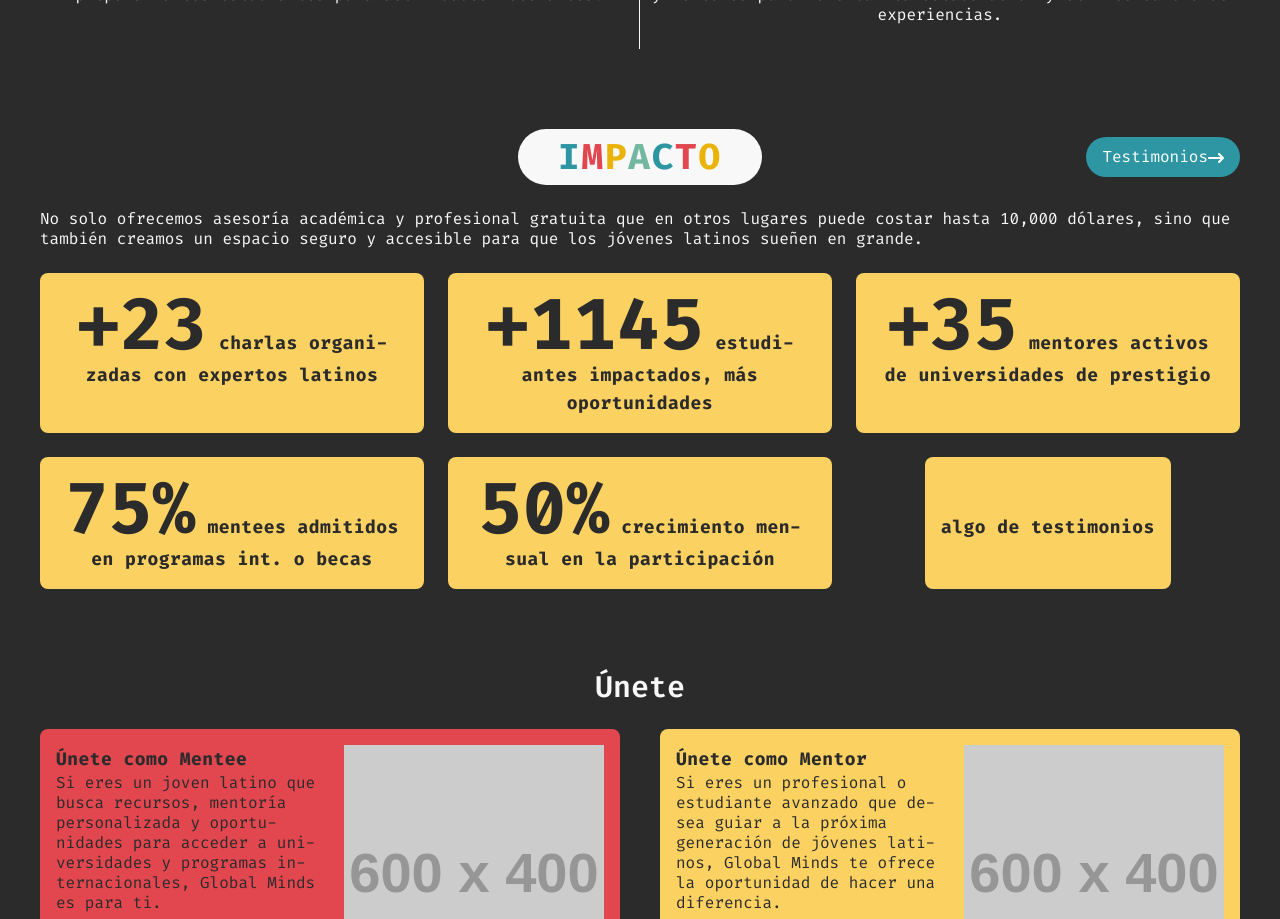
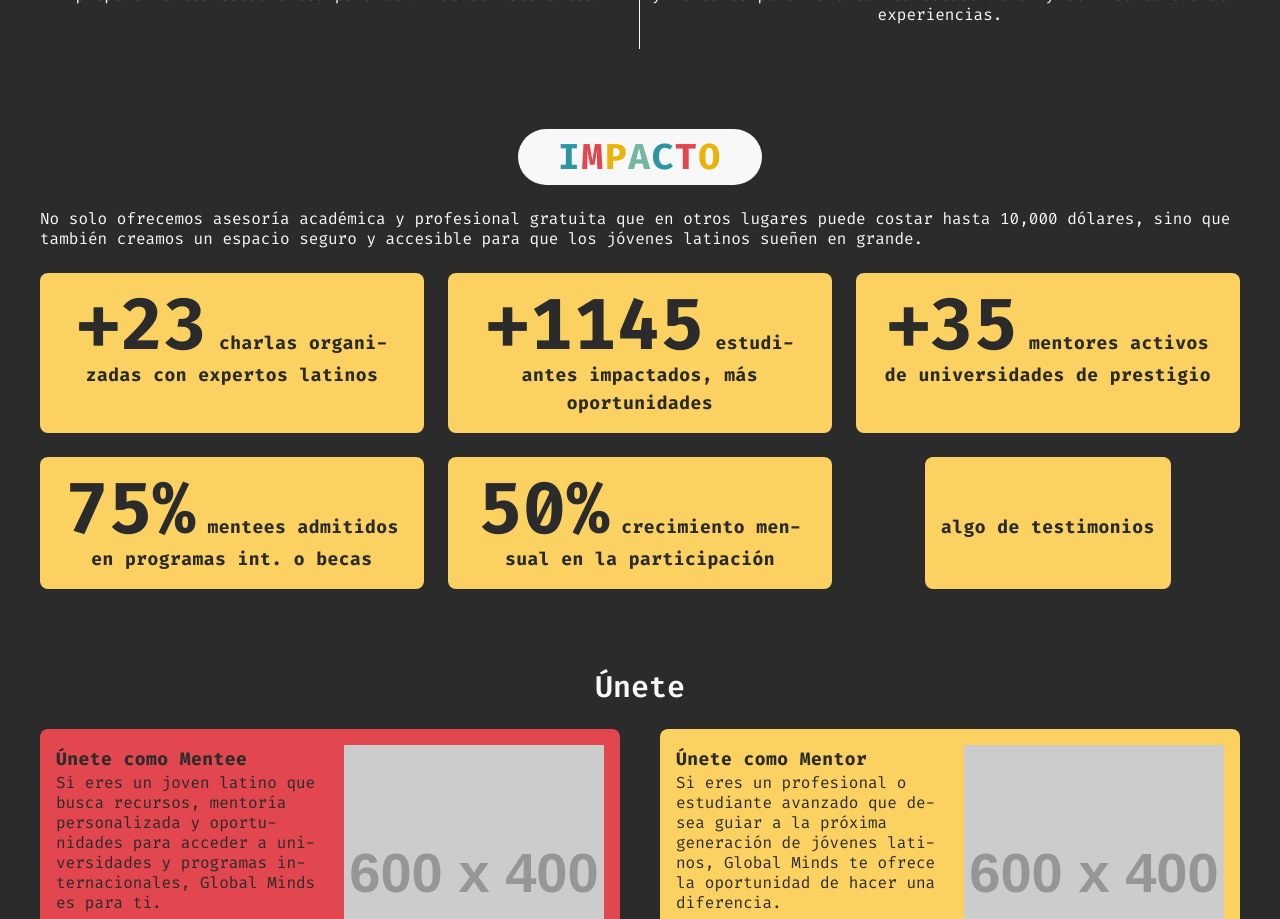
Before and after one commit to abigail-br987/globalminds, a React (Vite) app: page / in a window 1280 px wide. Shown: the part 2460-3379 px from the top of the page. Built offline with nearby package versions, Linux system fonts and the light colour scheme.

Commit message:
feat: button

```diff
--- a/src/components/Impact.tsx
+++ b/src/components/Impact.tsx
@@ -6,10 +6,7 @@ function Impact() {
     <div className="hyphens-auto text-gbWhite space-y-6">
       <div className="relative flex items-center justify-center w-full">
         <ColorfulTitle text="IMPACTO" />
-        <button className="absolute group right-0 bg-gbBlue text-white px-4 py-2 rounded-full hover:bg-gbDarkBlue">
-          Testimonios
-          <FaArrowRightLong className="inline-block group-hover:ml-5 transition-all" />
-        </button>
+
       </div>
       <p>
         No solo ofrecemos asesoría académica y profesional gratuita que en otros
```
